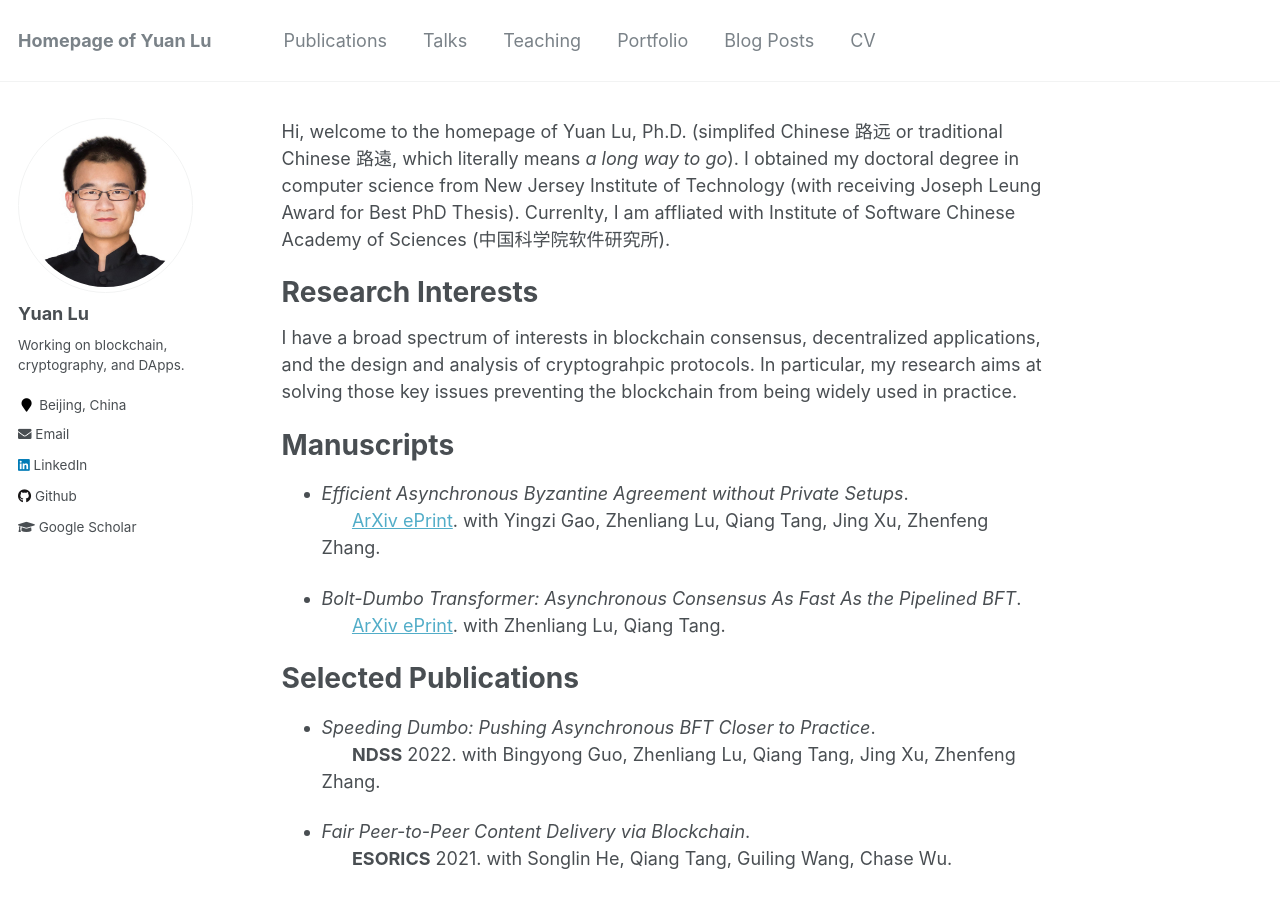
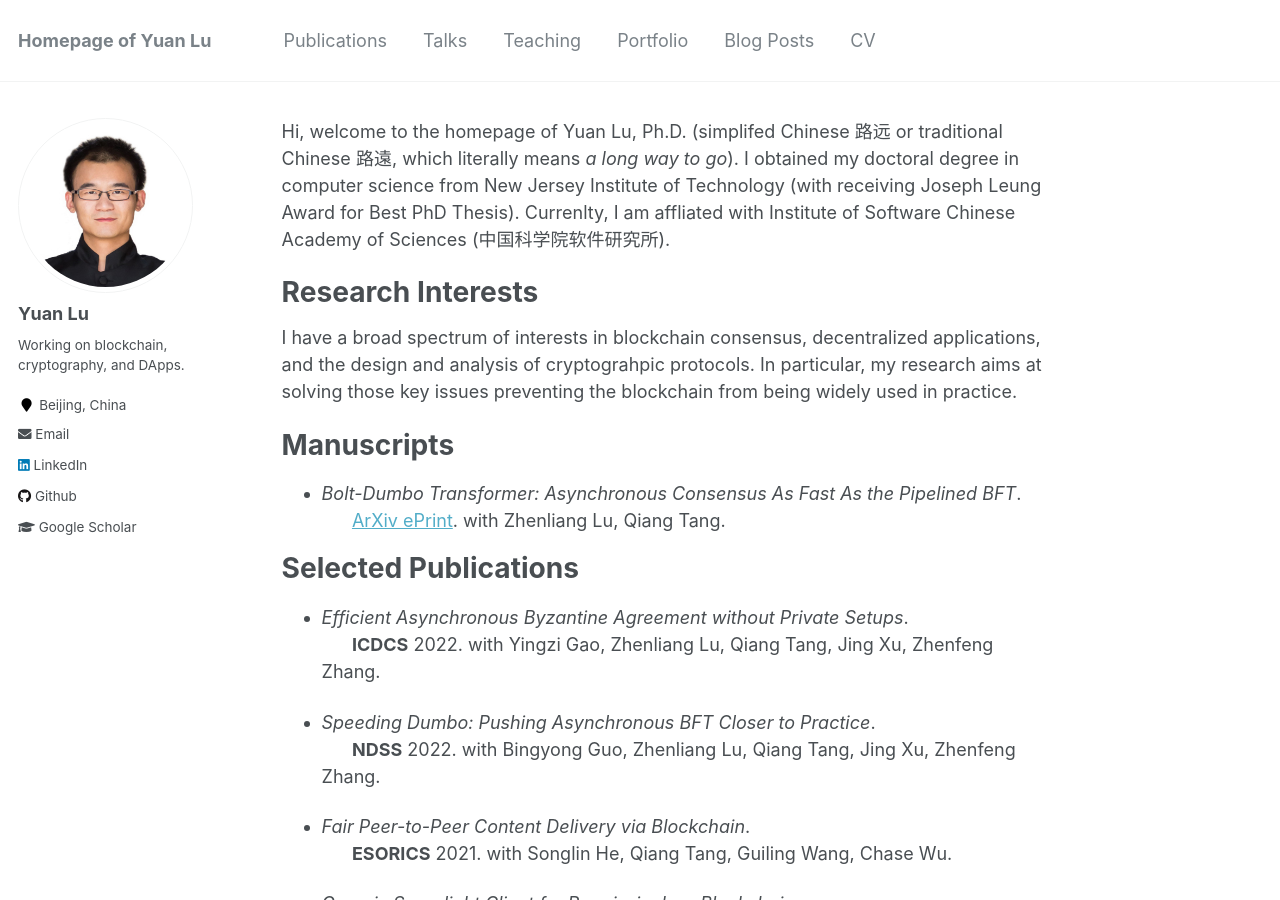
Before and after one commit to yylluu/yylluu.github.io, a Jekyll site: the page built from _pages/about.md, in a window 1280 px wide and 900 px high. Built offline with Jekyll 4.4.1, drawn with Linux system fonts in a browser that asks for light colours.

Commit message:
Update about.md

```diff
--- a/_pages/about.md
+++ b/_pages/about.md
@@ -18,15 +18,15 @@ I have a broad spectrum of interests in blockchain consensus, decentralized appl
 Manuscripts
 ======
 
-- *Efficient Asynchronous Byzantine Agreement without Private Setups*.
-     &nbsp; &nbsp; &nbsp; [ArXiv ePrint](https://arxiv.org/abs/2106.07831). with Yingzi Gao, Zhenliang Lu, Qiang Tang, Jing Xu, Zhenfeng Zhang.
-
 - *Bolt-Dumbo Transformer: Asynchronous Consensus As Fast As the Pipelined BFT*.
      &nbsp; &nbsp; &nbsp; [ArXiv ePrint](https://arxiv.org/abs/2103.09425). with Zhenliang Lu, Qiang Tang.
 
 
 Selected Publications
 ======
+
+- *Efficient Asynchronous Byzantine Agreement without Private Setups*.
+     &nbsp; &nbsp; &nbsp; **ICDCS** 2022. with Yingzi Gao, Zhenliang Lu, Qiang Tang, Jing Xu, Zhenfeng Zhang.
 
 - *Speeding Dumbo: Pushing Asynchronous BFT Closer to Practice*.
      &nbsp; &nbsp; &nbsp; **NDSS** 2022. with Bingyong Guo, Zhenliang Lu, Qiang Tang, Jing Xu, Zhenfeng Zhang.
```
